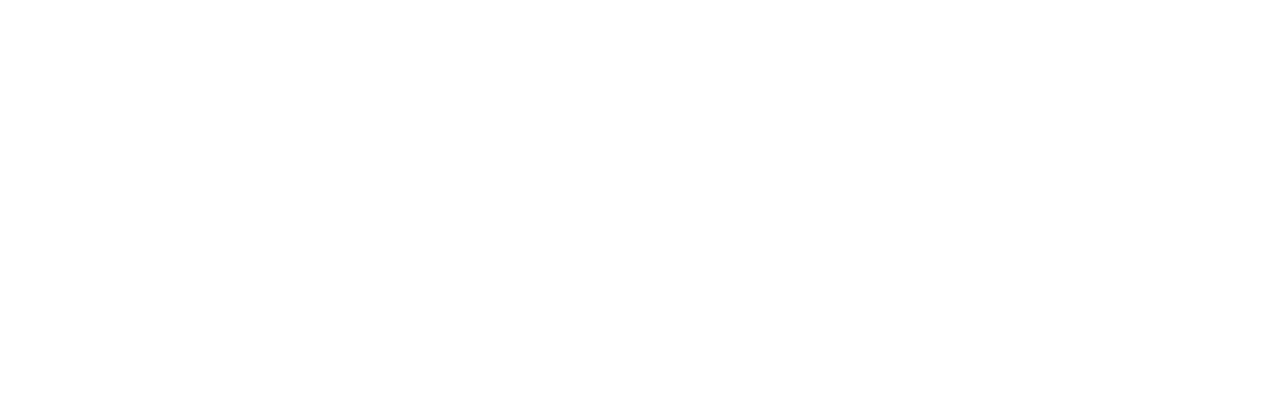
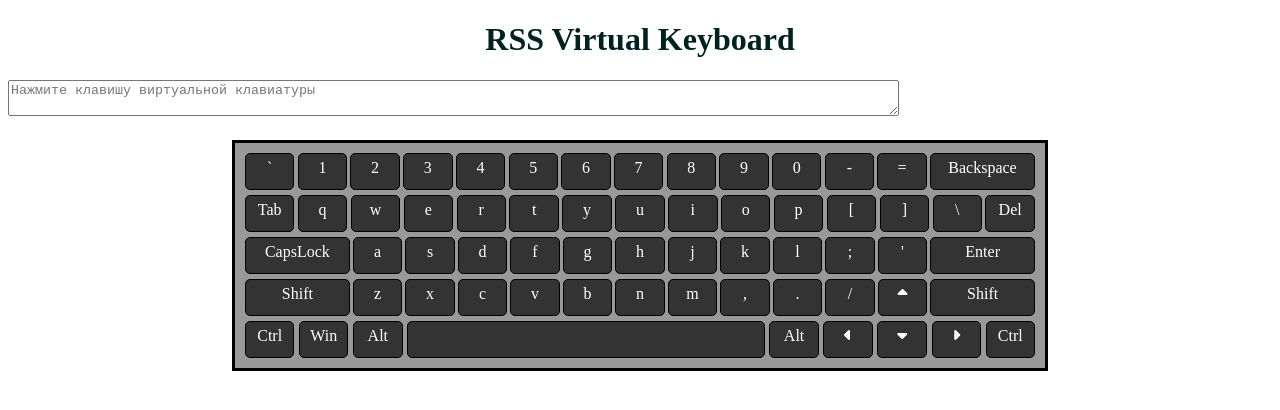
Before and after one commit to codestudent24/virtual-keyboard, a plain HTML site: page index.html in a window 1280 px wide. Drawn offline with Linux system fonts and the light colour scheme.

Commit message:
feat: add creating elements by script logic

```diff
--- a/index.html
+++ b/index.html
@@ -4,9 +4,11 @@
     <meta charset="UTF-8">
     <meta http-equiv="X-UA-Compatible" content="IE=edge">
     <meta name="viewport" content="width=device-width, initial-scale=1.0">
+    <link rel="stylesheet" href="./style.css">
     <title>Document</title>
 </head>
 <body>
-
+    <script src="https://kit.fontawesome.com/aa5ac7551e.js" crossorigin="anonymous"></script>
+    <script src="./index.js"></script>
 </body>
 </html>
--- a/index.js
+++ b/index.js
@@ -0,0 +1,59 @@
+const rows = [
+    ['`', '1', '2', '3', '4', '5', '6', '7', '8', '9', '0', '-', '=', 'Backspace'],
+    ['Tab', 'q', 'w', 'e', 'r', 't', 'y', 'u', 'i', 'o', 'p', '[', ']', '\\', 'Del'],
+    ['CapsLock', 'a', 's', 'd', 'f', 'g', 'h', 'j', 'k', 'l', ';', "'", 'Enter'],
+    ['Shift', 'z', 'x', 'c', 'v', 'b', 'n', 'm', ',', '.', '/', '<i class="fa-solid fa-caret-up"></i>', 'Shift'],
+    ['Ctrl', 'Win', 'Alt', '', 'Alt', '<i class="fa-solid fa-caret-left"></i>', '<i class="fa-solid fa-caret-down"></i>', '<i class="fa-solid fa-caret-right"></i>', 'Ctrl']
+];
+
+function addRow(parent) {
+    const row = document.createElement('div');
+    row.classList.add('row');
+    parent.appendChild(row)
+    return row;
+}
+
+function addButton(parent, char) {
+    const button = document.createElement('div');
+    button.classList.add('button');
+    button.innerHTML = char;
+    button.addEventListener('click', printText)
+    parent.appendChild(button)
+}
+
+function printText(event) {
+    textArea.innerHTML+=event.target.textContent;
+}
+
+const title = document.createElement('h1');
+title.textContent = 'RSS Virtual Keyboard';
+title.classList.add('title');
+document.querySelector('body').appendChild(title)
+
+const textArea = document.createElement('textarea');
+textArea.placeholder = 'Нажмите клавишу виртуальной клавиатуры';
+textArea.classList.add('textarea')
+document.querySelector('body').appendChild(textArea)
+
+const keyboard = document.createElement('section');
+keyboard.classList.add('keyboard')
+document.querySelector('body').appendChild(keyboard)
+
+for (let i=0; i<5; i++) {
+    const row = addRow(keyboard);
+    for (elem of rows[i]) {
+        addButton(row, elem)
+    }
+}
+
+const buttons = document.querySelectorAll('.button');
+for (elem of buttons) {
+    if (elem.textContent === 'Shift' ||
+    elem.textContent === 'Enter' ||
+    elem.textContent === 'CapsLock' ||
+    elem.textContent === 'Backspace') {
+        elem.classList.add('button-long')
+    } else if (elem.innerHTML === '') {
+        elem.classList.add('button-space')
+    }
+}
--- /dev/null
+++ b/style.scss
@@ -0,0 +1,51 @@
+.title {
+    color: #022;
+    text-align: center;
+}
+
+.textarea {
+    width: 70%;
+    margin: 0 auto;
+}
+
+.keyboard {
+    margin: 20px auto;
+    padding: 5px;
+    border: 3px solid black;
+    background-color: #999;
+    width: 80%;
+    max-width: 800px;
+    color: #fff;
+}
+
+.row {
+    margin: 5px;
+    display: flex;
+    justify-content: space-between;
+    text-align: center;
+}
+
+.button {
+    width: 6%;
+    height: 30px;
+    padding-top: 5px;
+    border: 1px solid black;
+    background-color: #333;
+    border-radius: 5px;
+    text-align: center;
+    cursor: pointer;
+    transition: background-color .5s;
+    &:hover {
+        background-color: #464;
+    }
+    &-pressed {
+        background-color: green;
+        border-radius: 25%;
+    }
+    &-long {
+        width: 13%;
+    }
+    &-space {
+        width: 45%
+    }
+}
```
Also changed, not shown: style.css, 1 other file.
